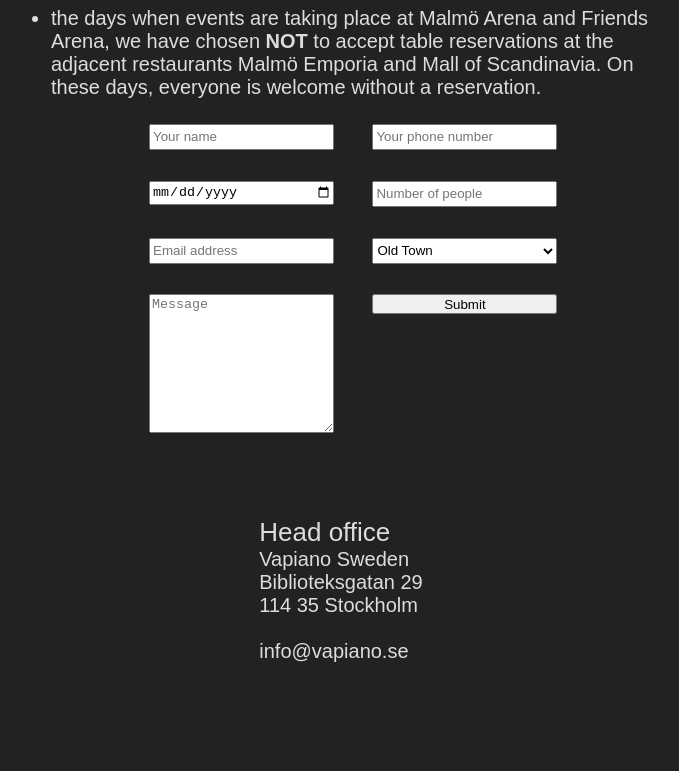
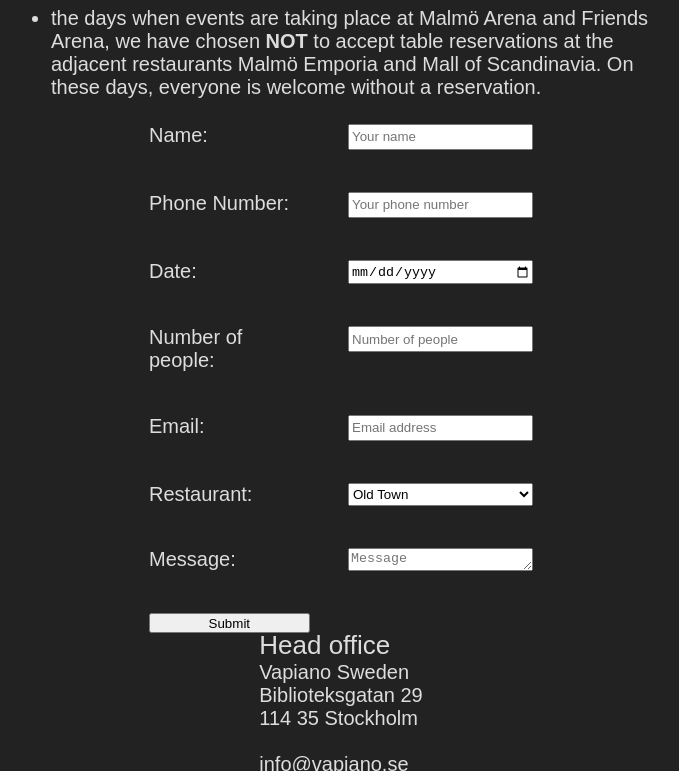
Before and after one commit to Koxei/FE22-html-mp2-simon-andersson, a plain HTML site: page sidor/reservation.html in a window 1280 px wide. Shown: the part 517-1288 px from the top of the page, without its empty margins (299-978 px from the left). Before the commit the page ends 1264 px from the top, so only its background shows below. Drawn offline with Linux system fonts and the light colour scheme.

Commit message:
Updated
Jag la till Label.

```diff
--- a/sidor/reservation.html
+++ b/sidor/reservation.html
@@ -37,12 +37,18 @@
         </p>
     </section>
     <form id="input-grid">
-        <input type="text" id="name" class="input" placeholder="Your name">
-        <input type="text" id="phone" class="input" placeholder="Your phone number">
-        <input type="date" id="date" class="input" placeholder="Date and time of booking">
-        <input type="number" id="people" class="input" placeholder="Number of people">
-        <input type="email" id="email" class="input" placeholder="Email address">
-        <select id="restaurant">
+        <label for="" class="info-paragraph">Name:</label>
+        <input type="text" name="name" id="name" class="input" placeholder="Your name">
+        <label for="" class="info-paragraph">Phone Number:</label>
+        <input type="text" name="phone" id="phone" class="input" placeholder="Your phone number">
+        <label for="" class="info-paragraph">Date:</label>
+        <input type="date" name="date" id="date" class="input" placeholder="Date and time of booking">
+        <label for="" class="info-paragraph">Number of people:</label>
+        <input type="number" name="people" id="people" class="input" placeholder="Number of people">
+        <label for="" class="info-paragraph">Email:</label>
+        <input type="email" name="email" id="email" class="input" placeholder="Email address">
+        <label for="" class="info-paragraph">Restaurant:</label>
+        <select id="restaurant" name="restaurant">
             <option value="old town">Old Town</option>
             <option value="">Control Plan</option>
             <option value="">Vasagatan</option>
@@ -50,7 +56,8 @@
             <option value="">Mall of Scandinavia</option>
             <option value="">Emporia, Malmö</option>
         </select>
-        <textarea id="textarea" rows="15" cols="80" placeholder="Message"></textarea>
+        <label for="message" class="info-paragraph">Message:</label>
+        <textarea id="textarea" name="message" rows="15" cols="80" placeholder="Message"></textarea>
         <input type="submit" id="submit" class="input" value="Submit">
     </form>
     <footer>
```
Also changed, not shown: index.html (+43 -13 lines).
